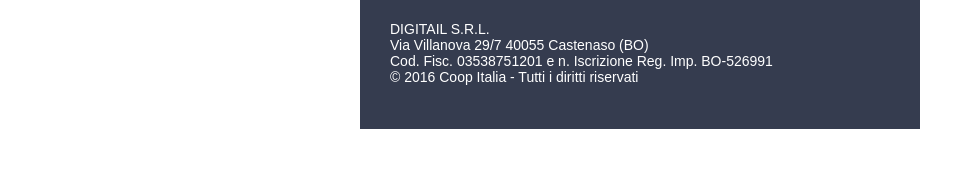
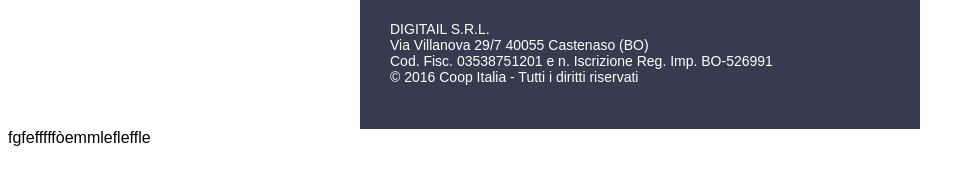
Before and after one commit to Giamprugg/testgit, a plain HTML site: page index.html in a window 1280 px wide. Shown: the part 272-456 px from the top of the page, without its empty margins (0-974 px from the left). Drawn offline with Linux system fonts and the light colour scheme.

Commit message:
seconda commit

```diff
--- a/index.html
+++ b/index.html
@@ -58,3 +58,4 @@
 </html>
 
 <!--Giampietro-->
+fgfefffffòemmlefleffle
```
